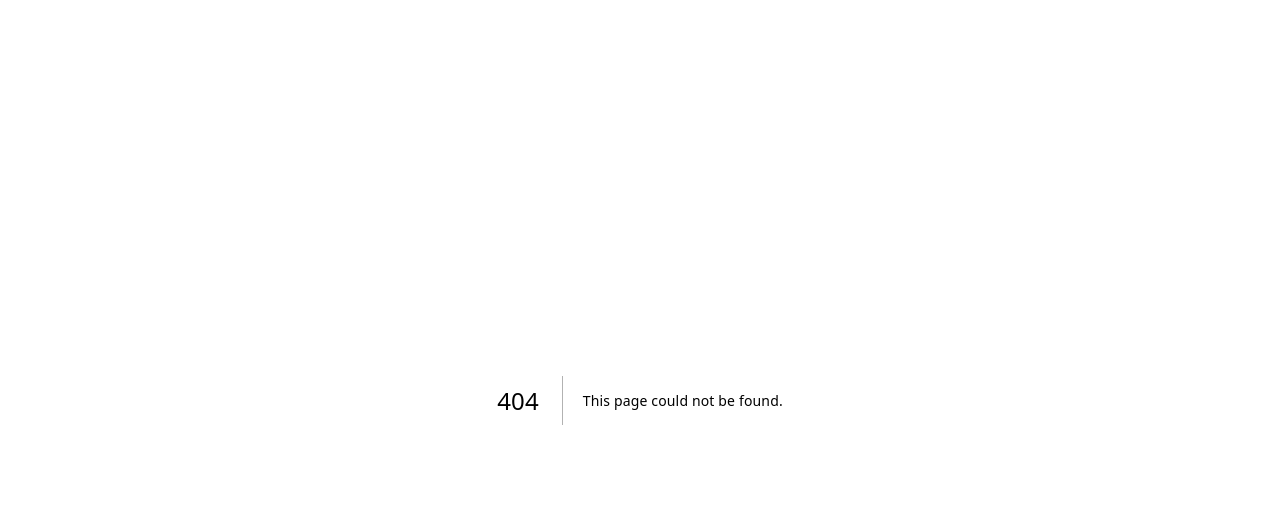
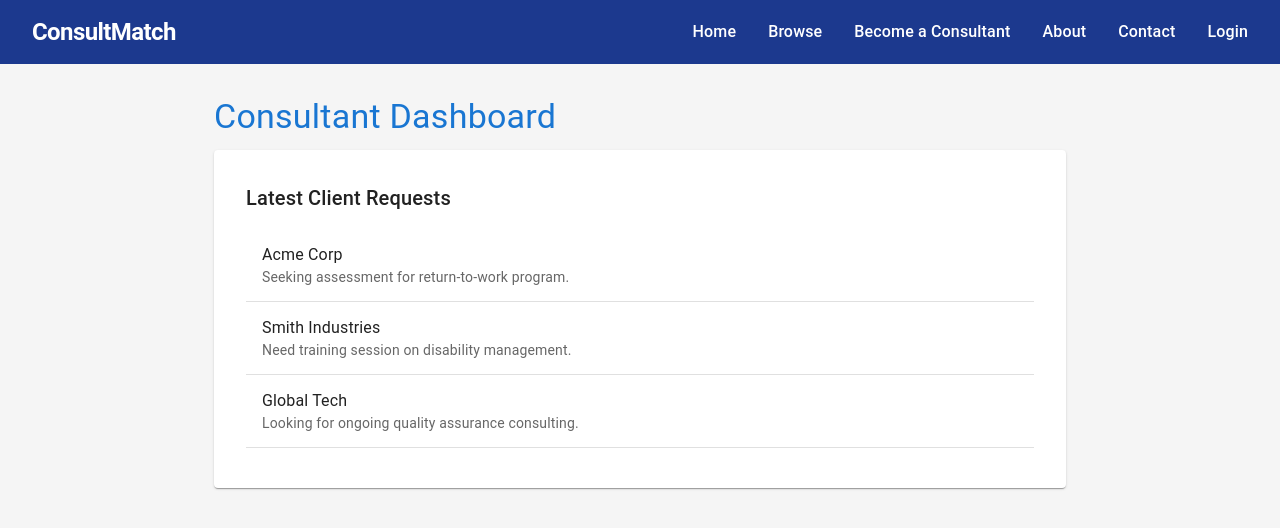
Before and after one commit to imypatel18/insight-advantages, a Next.js app in the folder insight/: page /consultant/home in a window 1280 px wide. Before the commit this address had no page. Shown: the top 528 px of the page. Built offline with nearby package versions, Linux system fonts and the light colour scheme.

Commit message:
Add consultant dashboard and update signup redirect

```diff
--- /dev/null
+++ b/insight/app/consultant/home/page.js
@@ -0,0 +1,40 @@
+'use client';
+
+import Navbar from '../../components/navbar';
+import { Box, Container, Paper, Typography, List, ListItem, ListItemText } from '@mui/material';
+
+export default function ConsultantHomePage() {
+  const requests = [
+    { id: 1, client: 'Acme Corp', details: 'Seeking assessment for return-to-work program.' },
+    { id: 2, client: 'Smith Industries', details: 'Need training session on disability management.' },
+    { id: 3, client: 'Global Tech', details: 'Looking for ongoing quality assurance consulting.' },
+  ];
+
+  return (
+    <>
+      <Navbar />
+      <Box sx={{ bgcolor: 'grey.100', minHeight: '100vh', py: 4 }}>
+        <Container maxWidth="md">
+          <Typography variant="h4" component="h1" gutterBottom color="primary.main">
+            Consultant Dashboard
+          </Typography>
+          <Paper sx={{ p: 4 }}>
+            <Typography variant="h6" gutterBottom>
+              Latest Client Requests
+            </Typography>
+            <List>
+              {requests.map((req) => (
+                <ListItem key={req.id} divider>
+                  <ListItemText
+                    primary={req.client}
+                    secondary={req.details}
+                  />
+                </ListItem>
+              ))}
+            </List>
+          </Paper>
+        </Container>
+      </Box>
+    </>
+  );
+}
--- a/insight/app/signup/consultant/page.js
+++ b/insight/app/signup/consultant/page.js
@@ -77,10 +77,10 @@ export default function ConsultantProfilePage() {
     e.preventDefault();
     const validationErrors = validate();
     setErrors(validationErrors);
-    if (Object.keys(validationErrors).length === 0) {
-      setSubmitted(true);
-      // Submit the form data to your backend here
-            router.push('/');
+      if (Object.keys(validationErrors).length === 0) {
+        setSubmitted(true);
+        // Submit the form data to your backend here
+        router.push('/consultant/home');
 
     }
   }
```
